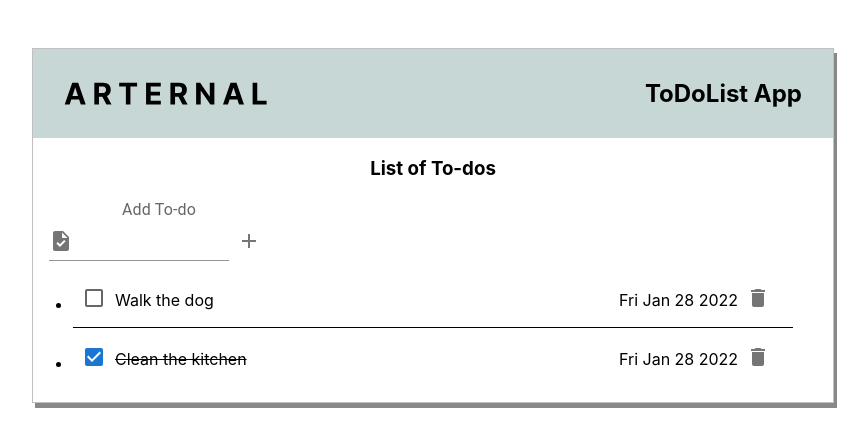
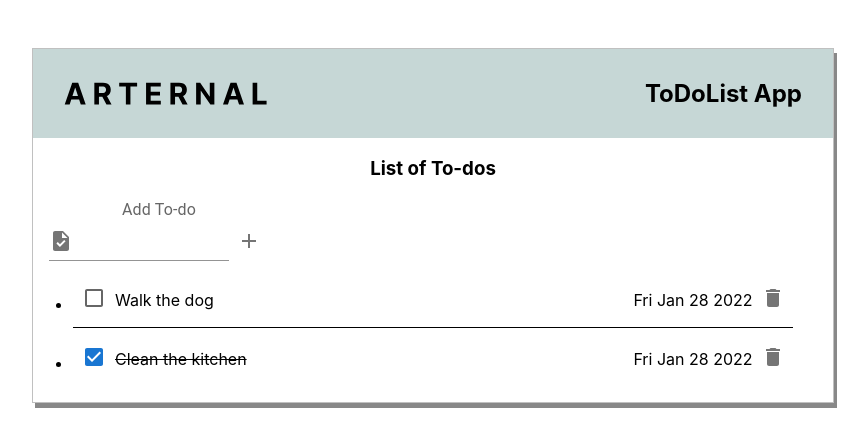
Before and after one commit to George47/arternal-take-home-George-Wang, a React (Create React App) app: page / in a window 1280 px wide. Shown: the top 446 px of the page, without its empty margins (207-1075 px from the left). Built offline with nearby package versions, Linux system fonts and the light colour scheme.

Commit message:
refine column width

```diff
--- a/src/assets/css/TodoList.css
+++ b/src/assets/css/TodoList.css
@@ -68,7 +68,7 @@
 
 .todos-description {
     padding-top:0.8rem;
-    width: 70%;
+    width: 72%;
 }
 
 .todo-created {
```
